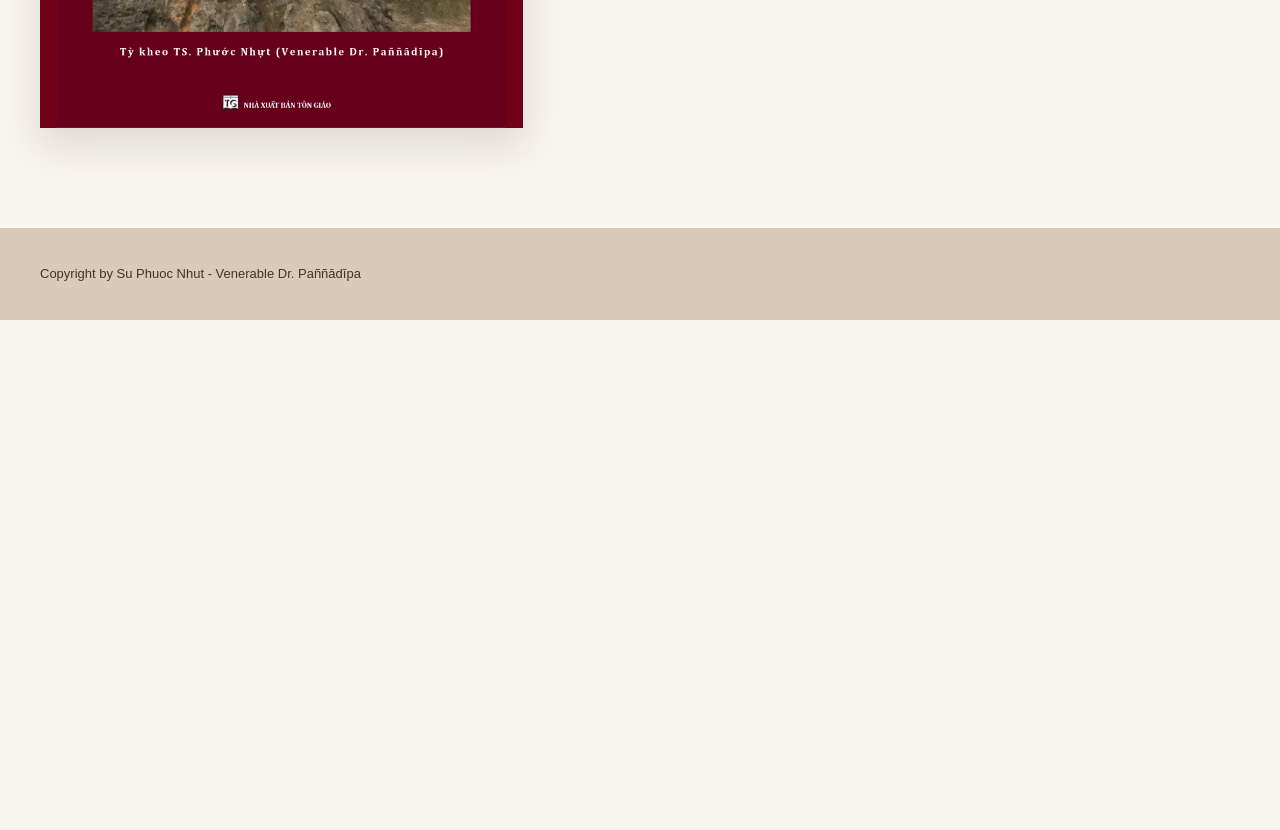
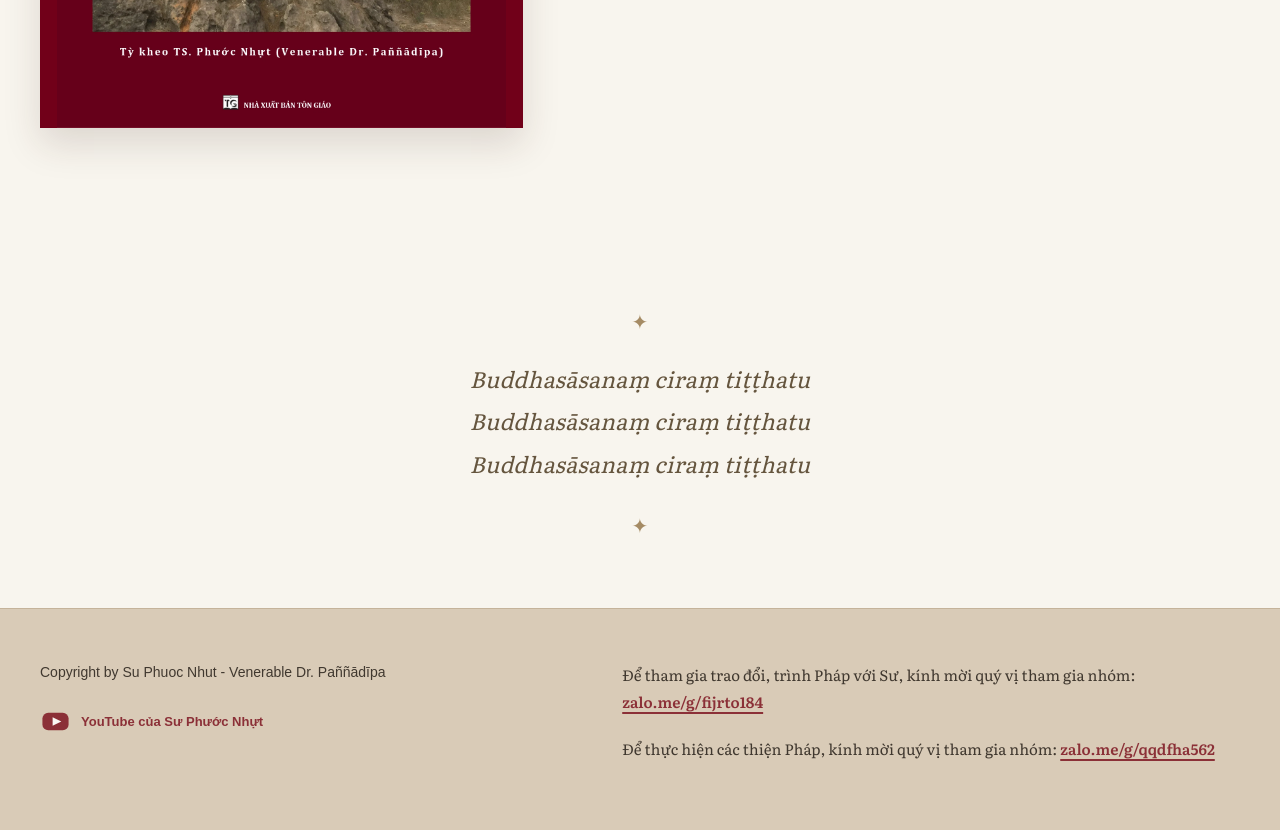
Before and after one commit to suphuocnhut/suphuocnhut.github.io, a plain HTML site: page tin-tuc/an-tong-sach-upakkilesa/index.html in a window 1280 px wide. Shown: the part 834-1664 px from the top of the page. Before the commit the page ends 1154 px from the top, so only its background shows below. Drawn offline with Linux system fonts and the light colour scheme.

Commit message:
Unify subpage aspiration and footer with homepage

```diff
--- a/tin-tuc/an-tong-sach-upakkilesa/index.html
+++ b/tin-tuc/an-tong-sach-upakkilesa/index.html
@@ -28,7 +28,24 @@ footer{background:#d9cbb7;padding:35px 0;font:13px/1.7 Arial,sans-serif}
 /* Match homepage display headings and biography typography */
 h1{font-family:"Literata",serif;font-weight:500;font-size:clamp(26px,2.75vw,39px);line-height:1.4}
 .article-copy p{font-family:"Literata","Times New Roman",serif;font-weight:350;font-size:clamp(17px,1.5vw,21px);line-height:1.9;color:#302d29}
-</style></head><body>
+
+/* Shared aspiration and footer layout, synchronized with homepage */
+.aspiration{text-align:center;padding:82px 24px 74px;background:#f8f5ee;border-top:0;position:relative}
+.aspiration::before{display:none;content:none}
+.aspiration-mark{color:#a58b64;font-size:20px;line-height:1;margin-bottom:28px}
+.aspiration-mark-bottom{margin:28px 0 0}
+.aspiration-lines p{font-family:"Noto Serif Condensed","Literata",serif;font-size:clamp(17px,1.75vw,24px);font-weight:400;font-style:italic;line-height:1.9;letter-spacing:.015em;color:#65553e;margin:0}
+.site-footer{background:#d9cbb7;border-top:1px solid #c5b39a;padding:52px 0 60px;color:#40382f}
+.footer-layout{display:grid;grid-template-columns:minmax(0,.9fr) minmax(0,1.1fr);gap:clamp(35px,6vw,90px);align-items:start}
+.footer-copyright{font:14px/1.7 Arial,sans-serif;margin:0 0 22px;color:#40382f}
+.footer-youtube{display:inline-flex;align-items:center;gap:10px;color:#8b3037;font:700 13px Arial,sans-serif;text-decoration:none}
+.footer-youtube svg{width:31px;height:31px;display:block}
+.footer-youtube:hover,.footer-youtube:focus-visible{color:#642128}
+.footer-community p{font:15px/1.85 "Literata",serif;margin:0 0 19px;color:#40382f}
+.footer-community a{color:#8b3037;font-weight:700;text-decoration:underline;text-decoration-thickness:1.5px;text-underline-offset:4px;text-decoration-color:currentColor;overflow-wrap:anywhere}
+.footer-community a:hover,.footer-community a:focus-visible{color:#642128;text-decoration-thickness:2px}
+@media(max-width:700px){.aspiration{padding:62px 18px}.aspiration-lines p{font-size:clamp(17px,4.7vw,23px)}.footer-layout{grid-template-columns:1fr;gap:28px}.site-footer{padding:42px 0}}
+</style><link href="https://fonts.googleapis.com/css2?family=Noto+Serif+Condensed:ital,wght@1,400&display=swap" rel="stylesheet"></head><body>
 <header><div class="wrap"><a class="brand" href="/">✧ Pháp học &amp; Pháp hành · Sư Phước Nhựt</a><a class="back" href="/#tin-tuc">← Về trang chủ</a></div></header>
 <main class="wrap"><div class="kicker">TIN TỨC &amp; KHÓA THIỀN · THÁNG 7/2026</div>
 <h1>Ấn tống sách “Nghiên Cứu Phân Tích Upakkilesa Trong Văn Học Pāḷi”</h1>
@@ -38,5 +55,6 @@ h1{font-family:"Literata",serif;font-weight:500;font-size:clamp(26px,2.75vw,39px
 <p>Cuốn sách này là một công trình phân tích về upakkilesa (các cấu uế của tâm) trong văn học Tạng Pāḷi, tập trung vào việc tu tập danh pháp và sắc pháp nhằm đoạn trừ hoàn toàn các cấu uế. Sách gồm sáu chương, mỗi chương bàn về một chủ đề riêng, hỗ trợ những hành giả đang bước đi trên con đường hướng đến lý tưởng giác ngộ, giải thoát, Niết Bàn.</p>
 <p class="contact">Quý vị mong muốn thỉnh sách xin liên hệ với Ban tổ chức qua đường link:</p>
 </div></div></main>
-<footer><div class="wrap">Copyright by Su Phuoc Nhut - Venerable Dr. Paññādīpa</div></footer>
+<section class="aspiration" aria-label="Lời phát nguyện"><div class="aspiration-mark" aria-hidden="true">✦</div><div class="aspiration-lines"><p>Buddhasāsanaṃ ciraṃ tiṭṭhatu</p><p>Buddhasāsanaṃ ciraṃ tiṭṭhatu</p><p>Buddhasāsanaṃ ciraṃ tiṭṭhatu</p></div><div class="aspiration-mark aspiration-mark-bottom" aria-hidden="true">✦</div></section>
+<footer class="site-footer"><div class="wrap footer-layout"><div class="footer-signature"><p class="footer-copyright">Copyright by Su Phuoc Nhut - Venerable Dr. Paññādīpa</p><a class="footer-youtube" href="https://www.youtube.com/channel/UC4-yUAYkwXDPDgASU4qm1oA" target="_blank" rel="noopener noreferrer" aria-label="Kênh YouTube của Sư Phước Nhựt"><svg viewBox="0 0 32 32" aria-hidden="true"><rect x="2.5" y="7" width="27" height="18" rx="6" fill="currentColor"/><path d="M13 11.5 22 16l-9 4.5Z" fill="#faf8f3"/></svg><span>YouTube của Sư Phước Nhựt</span></a></div><div class="footer-community"><p>Để tham gia trao đổi, trình Pháp với Sư, kính mời quý vị tham gia nhóm: <a href="https://zalo.me/g/fijrto184" target="_blank" rel="noopener noreferrer">zalo.me/g/fijrto184</a></p><p>Để thực hiện các thiện Pháp, kính mời quý vị tham gia nhóm: <a href="https://zalo.me/g/qqdfha562" target="_blank" rel="noopener noreferrer">zalo.me/g/qqdfha562</a></p></div></div></footer>
 </body></html>
```
